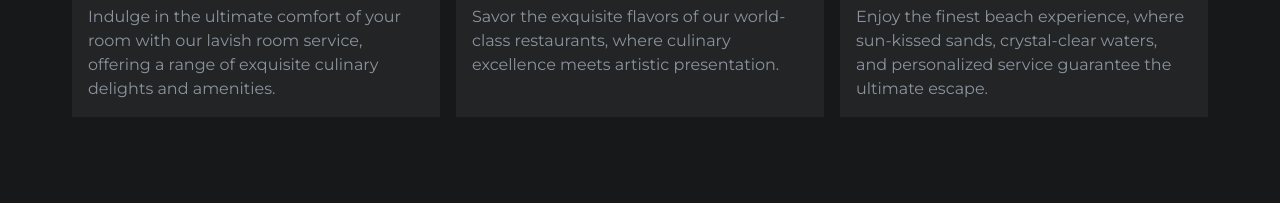
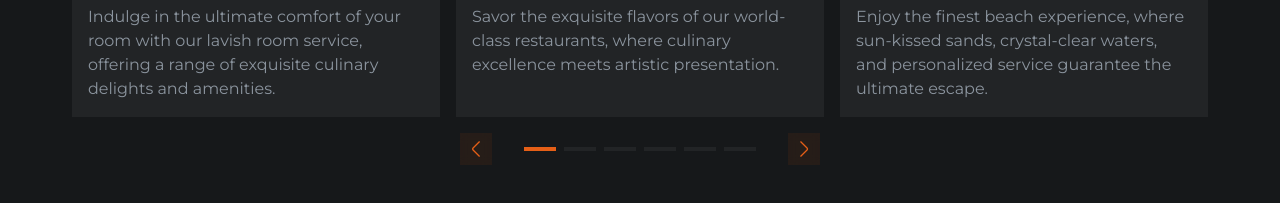
Before and after one commit to faizahmedjiad/appayyon, a plain HTML site: page index.html in a window 1280 px wide. Shown: the part 1517-1720 px from the top of the page. Drawn offline with nearby package versions, Linux system fonts and the light colour scheme.

Commit message:
facilities card pegination

```diff
--- a/CSS/styles.css
+++ b/CSS/styles.css
@@ -208,6 +208,24 @@ input {
     background: var(--accent-16);
 }
 
+
+
+.icn-btn {
+    font-size: 1.6rem;
+    color: var(--accent-light);
+    padding: 0.8rem;
+    background: rgba(230, 95, 23, 0.08);
+    backdrop-filter: blur(4px);
+    display: flex;
+    align-items: center;
+    justify-content: center;
+    transition: var(--slow);
+    cursor: pointer;
+}
+
+.icn-btn:hover {
+    background: var(--accent-16);
+}
 
 
 
@@ -511,4 +529,35 @@ input {
 
 
 
+/* Pagination */
+
+.card-pegination {
+display: flex;
+gap: 32px;
+align-items: center;
+margin: 16px auto 0;
+width: 100%;
+justify-content: center;
+}
+
+.card-pegination--indicator-grp {
+    display: flex;
+    gap: 8px;
+}
+
+
+
+.card-pegination--indicator {
+    list-style: none;
+    width: 32px;
+    height: 4px;
+}
+
+.card-pegination--indicator__default {
+    background: var(--black-mid-light);
+}
+
+.card-pegination--indicator__active {
+    background: var(--accent-light);
+}
 /* Facilities Card Ends --------------------------------------------------*/
--- a/index.html
+++ b/index.html
@@ -192,6 +192,30 @@
           </p>
         </div>
       </div>
+      <div class="card-pegination">
+        <i class="icn-btn fi fi-rs-angle-left"></i>
+        <div class="card-pegination--indicator-grp">
+          <li
+            class="card-pegination--indicator card-pegination--indicator__active"
+          ></li>
+          <li
+            class="card-pegination--indicator card-pegination--indicator__default"
+          ></li>
+          <li
+            class="card-pegination--indicator card-pegination--indicator__default"
+          ></li>
+          <li
+            class="card-pegination--indicator card-pegination--indicator__default"
+          ></li>
+          <li
+            class="card-pegination--indicator card-pegination--indicator__default"
+          ></li>
+          <li
+            class="card-pegination--indicator card-pegination--indicator__default"
+          ></li>
+        </div>
+        <i class="icn-btn fi fi-rs-angle-right"></i>
+      </div>
     </section>
     <!-- Facilities & Services Ends ----------------------------------------------------------------------------------------------------------------------------------->
   </body>
```
